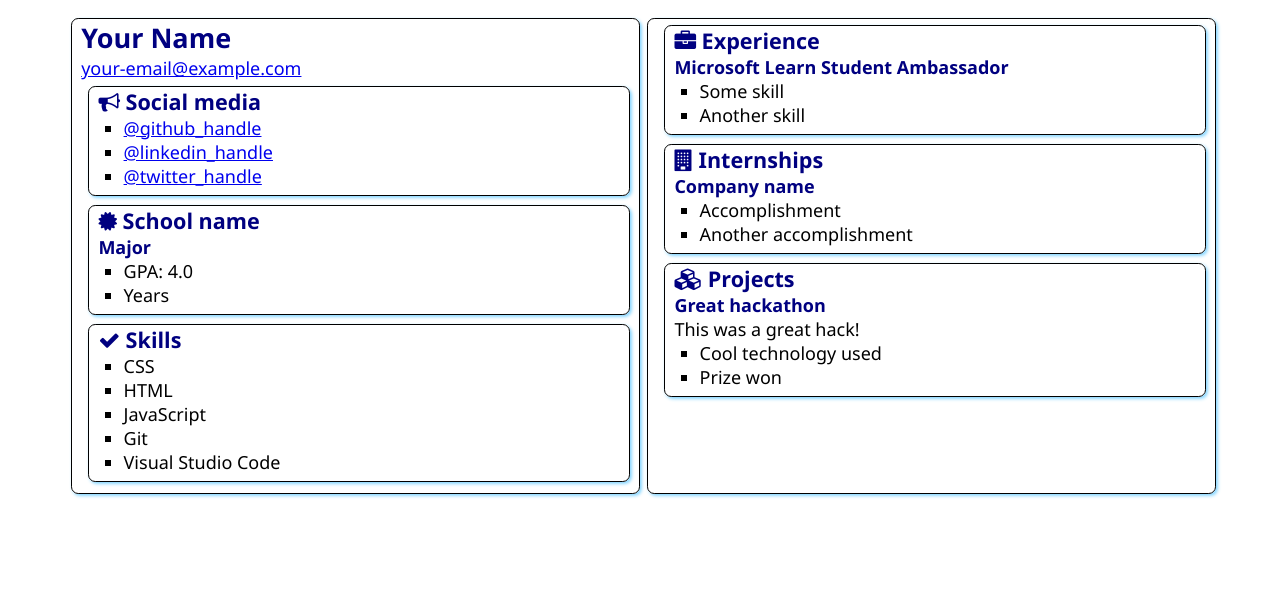
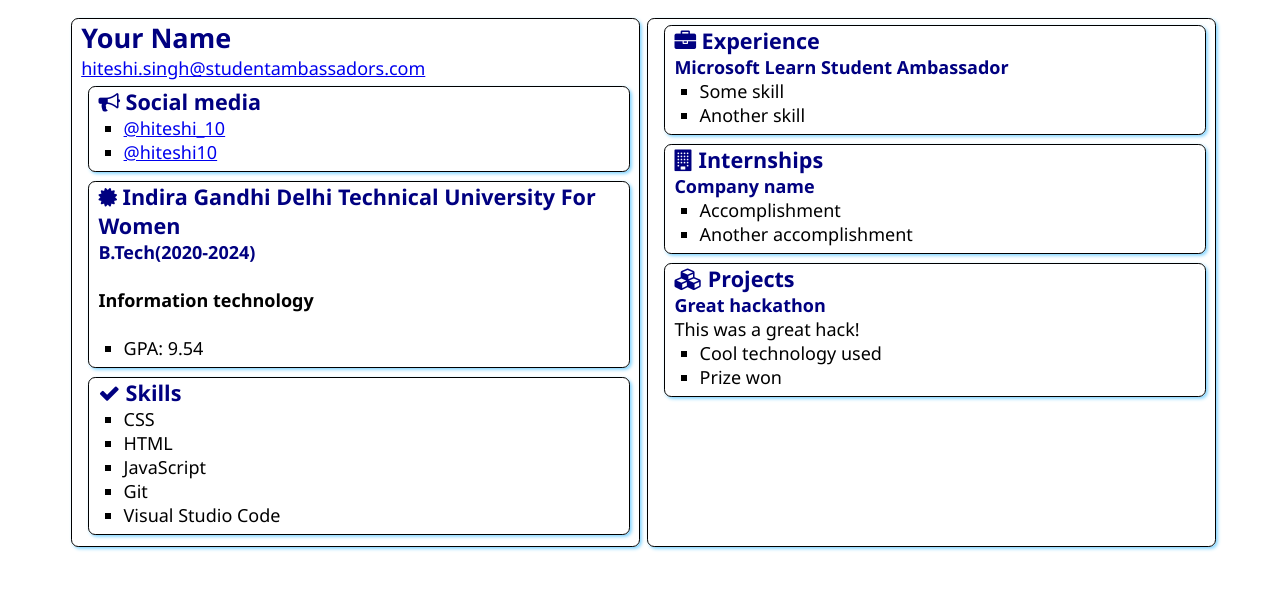
Before and after one commit to hiteshi10/SATechnicalOnboarding, a plain HTML site: page src/index.html in a window 1280 px wide. Drawn offline with Linux system fonts and the light colour scheme.

Commit message:
Added my mail and other social media handles

```diff
--- a/src/index.html
+++ b/src/index.html
@@ -1,51 +1,53 @@
 <!DOCTYPE html>
 <html lang="en">
+
 <head>
-    <meta charset="UTF-8">
-    <meta http-equiv="X-UA-Compatible" content="IE=edge">
-    <meta name="viewport" content="width=device-width, initial-scale=1.0">
+    <meta charset="UTF-8" />
+    <meta http-equiv="X-UA-Compatible" content="IE=edge" />
+    <meta name="viewport" content="width=device-width, initial-scale=1.0" />
     <title>Resume</title>
 
-    <link rel="stylesheet" href="style.css">
-    <link rel="stylesheet" href="https://cdnjs.cloudflare.com/ajax/libs/font-awesome/4.7.0/css/font-awesome.min.css">
+    <link rel="stylesheet" href="style.css" />
+    <link rel="stylesheet" href="https://cdnjs.cloudflare.com/ajax/libs/font-awesome/4.7.0/css/font-awesome.min.css" />
 </head>
+
 <body>
     <main>
         <article class="box">
             <h1>Your Name</h1>
-            <div><a href="mailto:your.email@example.com">your-email@example.com</a></div>
+            <div>
+                <a href="mailto:hiteshi.singh@studentambassadors.com">hiteshi.singh@studentambassadors.com</a
+          >
+        </div>
 
         <section class="box">
           <h2>
-                    <i class="fa fa-bullhorn" aria-hidden="true"></i>
-                    Social media
+            <i class="fa fa-bullhorn" aria-hidden="true"></i> Social media
           </h2>
           <ul>
-                    <li><a href="https://github.com/<handle>">@github_handle</a></li>
-                    <li><a href="https://linkedin.com/in/<handle>">@linkedin_handle</a></li>
-                    <li><a href="https://twitter.com/<handle>">@twitter_handle</a></li>
+            <li><a href="https://github.com/hiteshi10">@hiteshi_10</a></li>
+                <li>
+                    <a href="https://www.linkedin.com/in/hiteshi10/">@hiteshi10</a>
+                </li>
+                <!-- <li><a href="https://twitter.com/<handle>">@twitter_handle</a></li> -->
                 </ul>
                 </section>
 
                 <section class="box">
                     <div class="education">
                         <h2>
-                        <i class="fa fa-certificate" aria-hidden="true"></i>
-                        School name
+                            <i class="fa fa-certificate" aria-hidden="true"></i> Indira Gandhi Delhi Technical University For Women
                         </h2>
-                    <h3>Major</h3>
+                        <h3>B.Tech(2020-2024)</h3>
+                        <h4>Information technology</h4>
                         <ul>
-                        <li>GPA: 4.0</li>
-                        <li>Years</li>
+                            <li>GPA: 9.54</li>
                         </ul>
                     </div>
                 </section>
 
                 <section class="box">
-                <h2>
-                    <i class="fa fa-check" aria-hidden="true"></i>
-                    Skills
-                </h2>
+                    <h2><i class="fa fa-check" aria-hidden="true"></i> Skills</h2>
                     <ul>
                         <li>CSS</li>
                         <li>HTML</li>
@@ -57,10 +59,7 @@
         </article>
         <article class="box">
             <section class="box">
-                <h2>
-                    <i class="fa fa-briefcase" aria-hidden="true"></i>
-                    Experience
-                </h2>
+                <h2><i class="fa fa-briefcase" aria-hidden="true"></i> Experience</h2>
                 <h3>Microsoft Learn Student Ambassador</h3>
                 <ul>
                     <li>Some skill</li>
@@ -68,10 +67,7 @@
                 </ul>
             </section>
             <section class="box">
-                <h2>
-                    <i class="fa fa-building" aria-hidden="true"></i>
-                    Internships
-                </h2>
+                <h2><i class="fa fa-building" aria-hidden="true"></i> Internships</h2>
 
                 <h3>Company name</h3>
                 <ul>
@@ -80,10 +76,7 @@
                 </ul>
             </section>
             <section class="box">
-                <h2>
-                    <i class="fa fa-cubes" aria-hidden="true"></i>
-                    Projects
-                </h2>
+                <h2><i class="fa fa-cubes" aria-hidden="true"></i> Projects</h2>
 
                 <h3>Great hackathon</h3>
                 <div>This was a great hack!</div>
@@ -93,7 +86,7 @@
                 </ul>
             </section>
         </article>
-
     </main>
 </body>
+
 </html>
```
Lines whose indentation alone changed are shown as unchanged.
